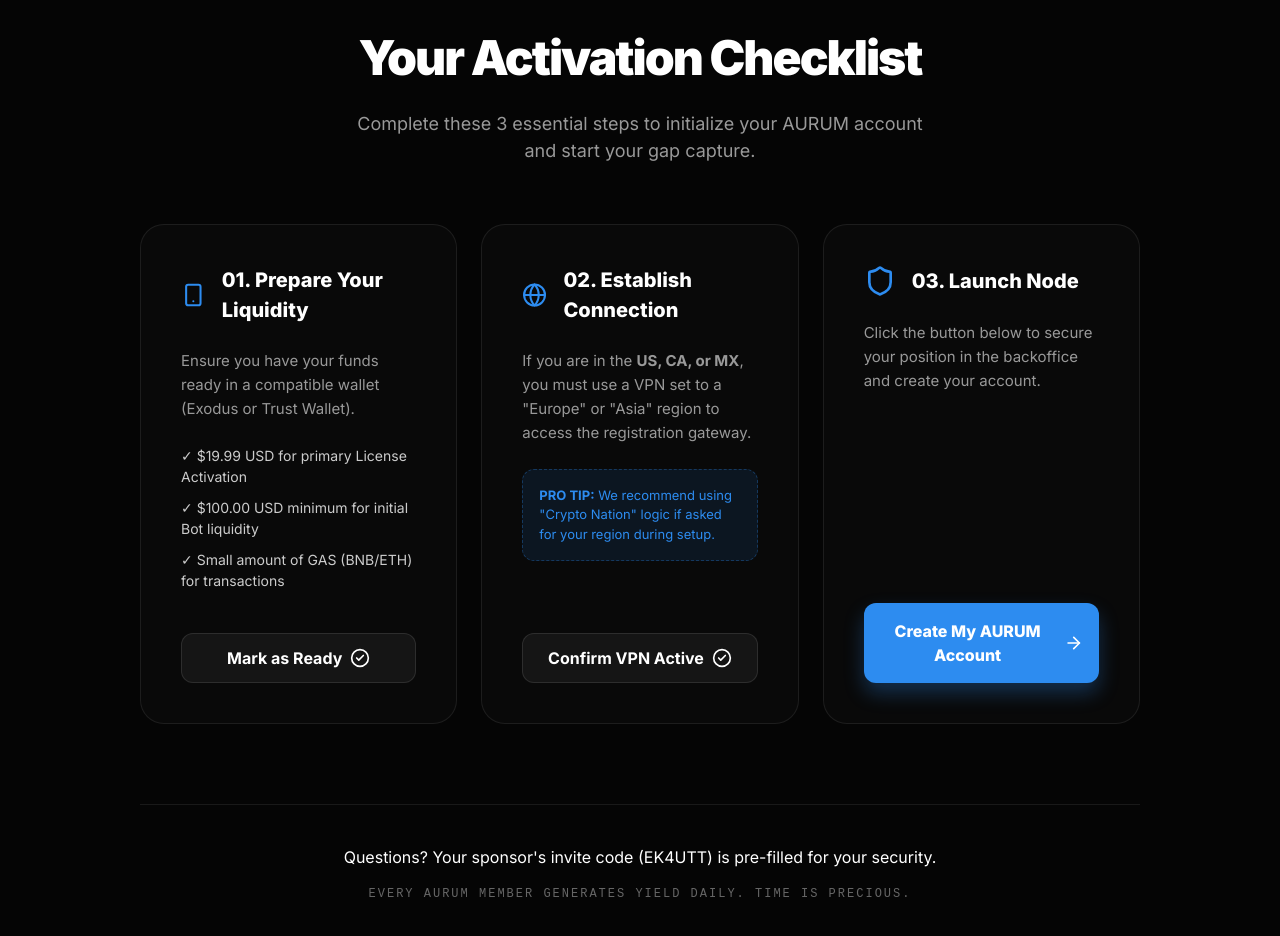
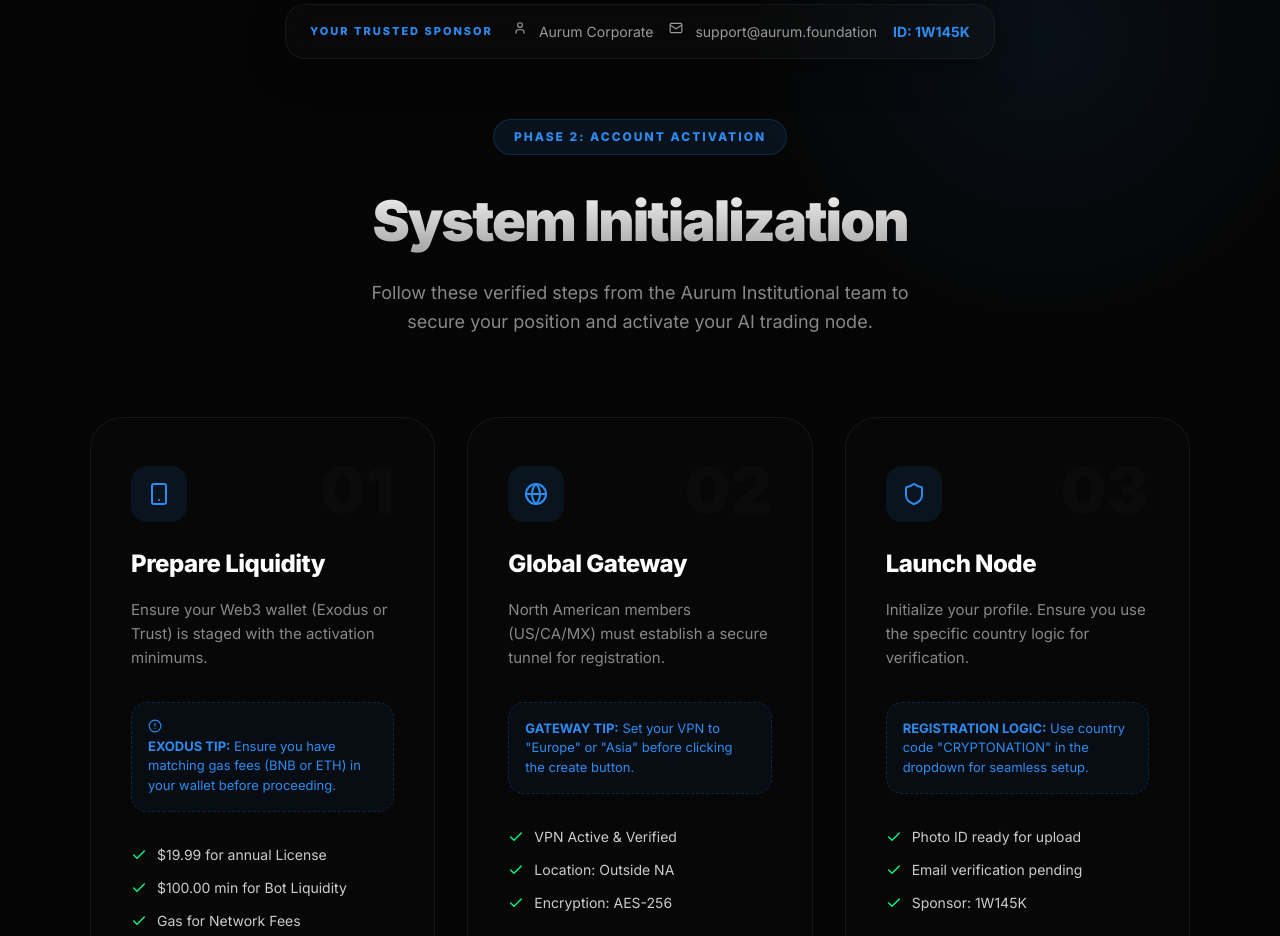
Before and after one commit to moabytemusic-code/welcometoaurum, a Next.js app: page /onboarding in a window 1280 px wide. Shown: the part 116-1052 px from the top of the page. Built offline with nearby package versions, Linux system fonts and the light colour scheme; no server answers; the database is empty.

Commit message:
feat(onboarding): deploy dynamic Supabase-driven masterpiece onboarding with command center UX

```diff
--- a/package.json
+++ b/package.json
@@ -9,6 +9,7 @@
     "lint": "eslint"
   },
   "dependencies": {
+    "@supabase/supabase-js": "^2.103.2",
     "framer-motion": "^12.38.0",
     "lucide-react": "^1.8.0",
     "next": "16.2.3",
--- a/src/app/api/rotator/route.js
+++ b/src/app/api/rotator/route.js
@@ -1,32 +1,39 @@
 import { NextResponse } from 'next/server';
-import rotatorData from '../../../data/rotator.json';
+import { supabase } from '@/lib/supabase';
 
 export async function GET() {
   try {
-    const codes = rotatorData.codes || [];
+    // Note: To get a truly random row efficiently in large tables,
+    // a common pattern is querying a random offset.
+    // However, for small/medium affiliate tables, fetching all active IDs is safe.
 
-    // Fallback if list is empty
-    if (codes.length === 0) {
-      const fallbackCode = process.env.NEXT_PUBLIC_SPONSOR_ID || "1W145K";
-      return NextResponse.json({
-        code: fallbackCode,
-        url: `https://backoffice.aurum.foundation/register?ref=${fallbackCode}`
-      });
+    const { data: partners, error } = await supabase
+      .from('aurum_affiliates')
+      .select('affiliate_code, full_name, email, phone');
+
+    if (error || !partners || partners.length === 0) {
+      throw new Error(error?.message || 'No partners found in Supabase');
     }
 
-    // Pick a random code
-    const randomIndex = Math.floor(Math.random() * codes.length);
-    const selectedCode = codes[randomIndex];
+    // Pick a random partner
+    const randomIndex = Math.floor(Math.random() * partners.length);
+    const selected = partners[randomIndex];
 
     return NextResponse.json({
-      code: selectedCode,
-      url: `https://backoffice.aurum.foundation/register?ref=${selectedCode}`
+      code: selected.affiliate_code,
+      name: selected.full_name,
+      email: selected.email,
+      phone: selected.phone,
+      url: `https://backoffice.aurum.foundation/register?ref=${selected.affiliate_code}`
     });
   } catch (error) {
-    console.error('Rotator API Error:', error);
-    // Safe hard fallback
+    console.error('Rotator Supabase API Error:', error);
+    // Safe hard fallback to primary sponsor
     return NextResponse.json({
       code: "1W145K",
+      name: "Aurum Corporate",
+      email: "support@aurum.foundation",
+      phone: "N/A",
       url: "https://backoffice.aurum.foundation/register?ref=1W145K"
     });
   }
--- a/src/app/onboarding/onboarding.module.css
+++ b/src/app/onboarding/onboarding.module.css
@@ -2,111 +2,204 @@
   background: #050505;
   color: white;
   min-height: 100vh;
-  padding: 80px 24px;
+  padding: 120px 24px 60px;
   font-family: 'Inter', sans-serif;
+  position: relative;
+  overflow-x: hidden;
+}
+
+/* Background Glows */
+.main::before {
+  content: '';
+  position: absolute;
+  top: -10%;
+  right: -5%;
+  width: 600px;
+  height: 600px;
+  background: radial-gradient(circle, rgba(45, 140, 240, 0.08) 0%, transparent 70%);
+  z-index: 0;
+  pointer-events: none;
 }
 
 .container {
-  max-width: 1000px;
+  max-width: 1100px;
   margin: 0 auto;
+  position: relative;
+  z-index: 10;
+}
+
+/* Sponsor Badge Style */
+.sponsorBadge {
+  background: rgba(255, 255, 255, 0.02);
+  border: 1px solid rgba(255, 255, 255, 0.05);
+  backdrop-filter: blur(20px);
+  padding: 16px 24px;
+  border-radius: 20px;
+  display: flex;
+  align-items: center;
+  gap: 20px;
+  width: fit-content;
+  margin: 0 auto 60px;
+  box-shadow: 0 10px 40px rgba(0,0,0,0.3);
+}
+
+.sponsorLabel {
+  text-transform: uppercase;
+  font-size: 11px;
+  letter-spacing: 2px;
+  color: #2D8CF0;
+  font-weight: 800;
+  white-space: nowrap;
+}
+
+.sponsorInfo {
+  display: flex;
+  align-items: center;
+  gap: 16px;
+  font-size: 14px;
+  color: #fff;
+}
+
+.sponsorMeta {
+  display: flex;
+  gap: 12px;
+  color: #999;
 }
 
 .header {
   text-align: center;
-  margin-bottom: 60px;
+  margin-bottom: 80px;
 }
 
 .badge {
   background: rgba(45, 140, 240, 0.1);
   color: #2D8CF0;
   display: inline-block;
-  padding: 6px 16px;
-  border-radius: 6px;
-  font-size: 13px;
+  padding: 8px 20px;
+  border-radius: 100px;
+  font-size: 12px;
   font-weight: 800;
   letter-spacing: 2px;
   margin-bottom: 24px;
   border: 1px solid rgba(45, 140, 240, 0.2);
+  text-transform: uppercase;
 }
 
 .title {
-  font-size: 48px;
+  font-size: 56px;
   font-weight: 900;
   margin-bottom: 16px;
   letter-spacing: -2px;
+  background: linear-gradient(to bottom, #fff, #999);
+  -webkit-background-clip: text;
+  -webkit-text-fill-color: transparent;
 }
 
 .subtitle {
-  color: #999;
+  color: #888;
   font-size: 18px;
   max-width: 600px;
   margin: 0 auto;
+  line-height: 1.6;
 }
 
 .stepsGrid {
   display: grid;
-  grid-template-columns: repeat(auto-fit, minmax(300px, 1fr));
-  gap: 24px;
+  grid-template-columns: repeat(3, 1fr);
+  gap: 32px;
+  margin-bottom: 80px;
 }
 
 .stepCard {
-  background: rgba(255,255,255,0.02);
-  border: 1px solid rgba(255,255,255,0.08);
-  padding: 40px;
-  border-radius: 24px;
-  transition: all 0.3s;
+  background: rgba(255,255,255,0.01);
+  border: 1px solid rgba(255,255,255,0.06);
+  padding: 48px 40px;
+  border-radius: 32px;
+  transition: all 0.4s cubic-bezier(0.16, 1, 0.3, 1);
   display: flex;
   flex-direction: column;
+  position: relative;
+  overflow: hidden;
+}
+
+.stepCard:hover {
+  background: rgba(255,255,255,0.03);
+  border-color: rgba(255,255,255,0.12);
+  transform: translateY(-8px);
 }
 
 .stepCard.active {
-  background: rgba(0, 255, 0, 0.05);
-  border-color: rgba(0, 255, 0, 0.2);
+  background: rgba(45, 140, 240, 0.03);
+  border-color: rgba(45, 140, 240, 0.3);
+  box-shadow: 0 0 40px rgba(45, 140, 240, 0.1);
 }
 
-.stepHeader {
+.stepNumber {
+  position: absolute;
+  top: 40px;
+  right: 40px;
+  font-size: 64px;
+  font-weight: 900;
+  color: rgba(255,255,255,0.02);
+  line-height: 1;
+  pointer-events: none;
+}
+
+.iconWrapper {
+  width: 56px;
+  height: 56px;
+  background: rgba(45, 140, 240, 0.1);
+  border-radius: 16px;
   display: flex;
   align-items: center;
-  gap: 16px;
+  justify-content: center;
   margin-bottom: 24px;
+  color: #2D8CF0;
 }
 
-.icon {
-  color: #2D8CF0;
-  width: 32px;
-  height: 32px;
+.stepTitle {
+  font-size: 24px;
+  font-weight: 800;
+  margin-bottom: 16px;
+  letter-spacing: -0.5px;
 }
 
-.stepHeader h3 {
-  font-size: 20px;
-  font-weight: 800;
-}
-
-.stepCard p {
-  color: #999;
+.stepDesc {
+  color: #888;
   line-height: 1.6;
-  margin-bottom: 24px;
+  margin-bottom: 32px;
   font-size: 15px;
 }
 
 .checklist {
   list-style: none;
   padding: 0;
-  margin: 0 0 32px 0;
-  color: #ccc;
-  font-size: 14px;
+  margin: 0 0 40px 0;
+  display: flex;
+  flex-direction: column;
+  gap: 12px;
 }
 
 .checklist li {
-  margin-bottom: 10px;
+  display: flex;
+  align-items: center;
+  gap: 10px;
+  font-size: 14px;
+  color: #ccc;
+}
+
+.checkIcon {
+  color: #00ff88;
+  width: 16px;
+  height: 16px;
 }
 
 .checkBtn {
-  background: rgba(255,255,255,0.05);
+  background: rgba(255,255,255,0.03);
   border: 1px solid rgba(255,255,255,0.1);
   color: white;
-  padding: 12px;
-  border-radius: 12px;
+  padding: 16px;
+  border-radius: 16px;
   cursor: pointer;
   display: flex;
   align-items: center;
@@ -114,54 +207,101 @@
   font-weight: 700;
   margin-top: auto;
   transition: all 0.3s;
+  font-size: 14px;
+  letter-spacing: 0.5px;
 }
 
 .checkBtn:hover {
-  background: rgba(255,255,255,0.1);
+  background: rgba(255,255,255,0.08);
+  border-color: rgba(255,255,255,0.2);
+}
+
+.checkBtn.btnActive {
+  background: #2D8CF0;
+  border-color: #2D8CF0;
+  color: white;
 }
 
 .proTip {
-  background: rgba(45, 140, 240, 0.1);
+  background: rgba(45, 140, 240, 0.05);
+  border: 1px dashed rgba(45, 140, 240, 0.2);
   padding: 16px;
-  border-radius: 12px;
+  border-radius: 16px;
   font-size: 13px;
   color: #2D8CF0;
-  margin-bottom: 24px;
-  border: 1px dashed rgba(45, 140, 240, 0.3);
+  margin-bottom: 32px;
+  line-height: 1.5;
 }
 
 .registerBtn {
-  background: #2D8CF0;
+  background: linear-gradient(135deg, #2D8CF0 0%, #15579e 100%);
   color: white;
   text-decoration: none;
-  padding: 16px;
-  border-radius: 12px;
+  padding: 20px;
+  border-radius: 16px;
   text-align: center;
   font-weight: 800;
   display: flex;
   align-items: center;
   justify-content: center;
   margin-top: auto;
-  box-shadow: 0 10px 20px rgba(45, 140, 240, 0.3);
-  transition: transform 0.3s;
+  box-shadow: 0 10px 30px rgba(45, 140, 240, 0.3);
+  transition: all 0.3s;
+  font-size: 16px;
 }
 
 .registerBtn:hover {
-  transform: translateY(-2px);
+  transform: translateY(-4px);
+  box-shadow: 0 15px 40px rgba(45, 140, 240, 0.4);
 }
 
 .footer {
-  margin-top: 80px;
   text-align: center;
-  padding-top: 40px;
-  border-top: 1px solid rgba(255,255,255,0.08);
+  border-top: 1px solid rgba(255,255,255,0.05);
+  padding-top: 60px;
 }
 
-.disclaimer {
-  margin-top: 16px;
+.countdown {
   font-family: 'Courier New', monospace;
   font-size: 12px;
-  color: #666;
+  color: #555;
   text-transform: uppercase;
-  letter-spacing: 2px;
+  letter-spacing: 4px;
+  margin-bottom: 20px;
 }
+
+.terms {
+  font-size: 13px;
+  color: #444;
+  max-width: 600px;
+  margin: 0 auto;
+}
+
+@media (max-width: 1024px) {
+  .stepsGrid {
+    grid-template-columns: 1fr;
+    gap: 20px;
+  }
+
+  .title {
+    font-size: 40px;
+  }
+}
+
+@media (max-width: 768px) {
+  .main {
+    padding: 80px 16px 40px;
+  }
+
+  .sponsorBadge {
+    flex-direction: column;
+    text-align: center;
+    gap: 12px;
+    width: 100%;
+  }
+
+  .sponsorInfo {
+    flex-direction: column;
+    gap: 8px;
+  }
+}
--- a/src/app/onboarding/page.js
+++ b/src/app/onboarding/page.js
@@ -2,18 +2,31 @@
 
 import { useState, useEffect } from 'react';
 import styles from './onboarding.module.css';
-import { Shield, Smartphone, Globe, ArrowRight, CheckCircle2 } from 'lucide-react';
+import {
+  Shield,
+  Smartphone,
+  Globe,
+  ArrowRight,
+  CheckCircle2,
+  Mail,
+  Phone,
+  User,
+  Check,
+  AlertCircle
+} from 'lucide-react';
 
 export default function Onboarding() {
   const [complete, setComplete] = useState([false, false, false]);
   const [rotatorData, setRotatorData] = useState({
     code: "...",
+    name: "Loading Sponsor...",
+    email: "",
+    phone: "",
     url: "https://backoffice.aurum.foundation/register"
   });
 
   useEffect(() => {
     const resolveCode = async () => {
-      // Step 1: Check persistence
       const stored = localStorage.getItem('aurum_affiliate');
       if (stored) {
         try {
@@ -25,7 +38,6 @@
         }
       }
 
-      // Step 2: Fetch from rotator API
       try {
         const res = await fetch('/api/rotator');
         if (!res.ok) throw new Error('Rotator fail');
@@ -34,9 +46,11 @@
         localStorage.setItem('aurum_affiliate', JSON.stringify(data));
       } catch (err) {
         console.error('Rotator error:', err);
-        // Fallback to env default
         const fallback = {
           code: "1W145K",
+          name: "Aurum Corporate",
+          email: "support@aurum.foundation",
+          phone: "N/A",
           url: "https://backoffice.aurum.foundation/register?ref=1W145K"
         };
         setRotatorData(fallback);
@@ -55,54 +69,98 @@
   return (
     <main className={styles.main}>
       <div className={styles.container}>
+
+        {/* Floating Sponsor Badge */}
+        <div className={styles.sponsorBadge}>
+          <div className={styles.sponsorLabel}>Your Trusted Sponsor</div>
+          <div className={styles.sponsorInfo}>
+            <div className={styles.sponsorMeta}><User size={14}/> {rotatorData.name}</div>
+            {rotatorData.email && <div className={styles.sponsorMeta}><Mail size={14}/> {rotatorData.email}</div>}
+            {rotatorData.phone && rotatorData.phone !== "N/A" && <div className={styles.sponsorMeta}><Phone size={14}/> {rotatorData.phone}</div>}
+            <div className={styles.sponsorMeta} style={{color: '#2D8CF0', fontWeight: 'bold'}}>ID: {rotatorData.code}</div>
+          </div>
+        </div>
+
         <header className={styles.header}>
-          <div className={styles.badge}>Phase 2: Activation</div>
-          <h1 className={styles.title}>Your Activation Checklist</h1>
-          <p className={styles.subtitle}>Complete these 3 essential steps to initialize your AURUM account and start your gap capture.</p>
+          <div className={styles.badge}>Phase 2: Account Activation</div>
+          <h1 className={styles.title}>System Initialization</h1>
+          <p className={styles.subtitle}>
+            Follow these verified steps from the Aurum Institutional team to secure your position and activate your AI trading node.
+          </p>
         </header>
 
         <div className={styles.stepsGrid}>
-          {/* Step 1: Funding */}
+
+          {/* Step 1: Liquidity */}
           <div className={`${styles.stepCard} ${complete[0] ? styles.active : ''}`}>
-            <div className={styles.stepHeader}>
-              <Smartphone className={styles.icon} />
-              <h3>01. Prepare Your Liquidity</h3>
+            <div className={styles.stepNumber}>01</div>
+            <div className={styles.iconWrapper}><Smartphone /></div>
+            <h3 className={styles.stepTitle}>Prepare Liquidity</h3>
+            <p className={styles.stepDesc}>Ensure your Web3 wallet (Exodus or Trust) is staged with the activation minimums.</p>
+
+            <div className={styles.proTip}>
+              <AlertCircle size={14} style={{marginBottom: '4px'}}/>
+              <strong>EXODUS TIP:</strong> Ensure you have matching gas fees (BNB or ETH) in your wallet before proceeding.
             </div>
-            <p>Ensure you have your funds ready in a compatible wallet (Exodus or Trust Wallet).</p>
+
             <ul className={styles.checklist}>
-              <li>✓ $19.99 USD for primary License Activation</li>
-              <li>✓ $100.00 USD minimum for initial Bot liquidity</li>
-              <li>✓ Small amount of GAS (BNB/ETH) for transactions</li>
+              <li><Check className={styles.checkIcon}/> $19.99 for annual License</li>
+              <li><Check className={styles.checkIcon}/> $100.00 min for Bot Liquidity</li>
+              <li><Check className={styles.checkIcon}/> Gas for Network Fees</li>
             </ul>
-            <button className={styles.checkBtn} onClick={() => toggleStep(0)}>
-              {complete[0] ? 'Funds Ready' : 'Mark as Ready'}
-              <CheckCircle2 className="ml-2 w-5 h-5" />
+
+            <button
+              className={`${styles.checkBtn} ${complete[0] ? styles.btnActive : ''}`}
+              onClick={() => toggleStep(0)}
+            >
+              {complete[0] ? 'LIQUIDITY READY' : 'MARK AS READY'}
+              {complete[0] && <CheckCircle2 className="ml-2 w-4 h-4" />}
             </button>
           </div>
 
-          {/* Step 2: VPN */}
+          {/* Step 2: Global Guard */}
           <div className={`${styles.stepCard} ${complete[1] ? styles.active : ''}`}>
-            <div className={styles.stepHeader}>
-              <Globe className={styles.icon} />
-              <h3>02. Establish Connection</h3>
+            <div className={styles.stepNumber}>02</div>
+            <div className={styles.iconWrapper}><Globe /></div>
+            <h3 className={styles.stepTitle}>Global Gateway</h3>
+            <p className={styles.stepDesc}>North American members (US/CA/MX) must establish a secure tunnel for registration.</p>
+
+            <div className={styles.proTip}>
+              <strong>GATEWAY TIP:</strong> Set your VPN to "Europe" or "Asia" before clicking the create button.
             </div>
-            <p>If you are in the <strong>US, CA, or MX</strong>, you must use a VPN set to a "Europe" or "Asia" region to access the registration gateway.</p>
-            <div className={styles.proTip}>
-              <strong>PRO TIP:</strong> We recommend using "Crypto Nation" logic if asked for your region during setup.
-            </div>
-            <button className={styles.checkBtn} onClick={() => toggleStep(1)}>
-              {complete[1] ? 'VPN Active' : 'Confirm VPN Active'}
-              <CheckCircle2 className="ml-2 w-5 h-5" />
+
+            <ul className={styles.checklist}>
+              <li><Check className={styles.checkIcon}/> VPN Active & Verified</li>
+              <li><Check className={styles.checkIcon}/> Location: Outside NA</li>
+              <li><Check className={styles.checkIcon}/> Encryption: AES-256</li>
+            </ul>
+
+            <button
+              className={`${styles.checkBtn} ${complete[1] ? styles.btnActive : ''}`}
+              onClick={() => toggleStep(1)}
+            >
+              {complete[1] ? 'GATEWAY SECURED' : 'VERIFY CONNECTION'}
+              {complete[1] && <CheckCircle2 className="ml-2 w-4 h-4" />}
             </button>
           </div>
 
-          {/* Step 3: Registration */}
+          {/* Step 3: Deployment */}
           <div className={`${styles.stepCard} ${complete[2] ? styles.active : ''}`}>
-            <div className={styles.stepHeader}>
-              <Shield className={styles.icon} />
-              <h3>03. Launch Node</h3>
+            <div className={styles.stepNumber}>03</div>
+            <div className={styles.iconWrapper}><Shield /></div>
+            <h3 className={styles.stepTitle}>Launch Node</h3>
+            <p className={styles.stepDesc}>Initialize your profile. Ensure you use the specific country logic for verification.</p>
+
+            <div className={styles.proTip}>
+              <strong>REGISTRATION LOGIC:</strong> Use country code "CRYPTONATION" in the dropdown for seamless setup.
             </div>
-            <p>Click the button below to secure your position in the backoffice and create your account.</p>
+
+            <ul className={styles.checklist}>
+              <li><Check className={styles.checkIcon}/> Photo ID ready for upload</li>
+              <li><Check className={styles.checkIcon}/> Email verification pending</li>
+              <li><Check className={styles.checkIcon}/> Sponsor: {rotatorData.code}</li>
+            </ul>
+
             <a
               href={rotatorData.url}
               target="_blank"
@@ -110,17 +168,19 @@
               className={styles.registerBtn}
               onClick={() => toggleStep(2)}
             >
-              Create My AURUM Account <ArrowRight className="ml-2" />
+              Deploy My Account <ArrowRight className="ml-2" />
             </a>
           </div>
+
         </div>
 
         <footer className={styles.footer}>
-          <p>Questions? Your sponsor's invite code ({rotatorData.code}) is pre-filled for your security.</p>
-          <div className={styles.disclaimer}>
-            Every Aurum member generates yield daily. Time is precious.
-          </div>
+          <div className={styles.countdown}>TIME IS PRECIOUS. EVERY SECOND IS A MISSED EARNING EVENT.</div>
+          <p className={styles.terms}>
+            By proceeding, you verify that you have contacted your sponsor ({rotatorData.name}) for final briefing. Aurum algorithms generate yield daily.
+          </p>
         </footer>
+
       </div>
     </main>
   );
--- /dev/null
+++ b/src/lib/supabase.js
@@ -0,0 +1,10 @@
+import { createClient } from '@supabase/supabase-js';
+
+const supabaseUrl = process.env.NEXT_PUBLIC_SUPABASE_URL;
+const supabaseAnonKey = process.env.NEXT_PUBLIC_SUPABASE_ANON_KEY;
+
+if (!supabaseUrl || !supabaseAnonKey) {
+  console.warn('Supabase credentials missing from environment variables.');
+}
+
+export const supabase = createClient(supabaseUrl, supabaseAnonKey);
```
Also changed, not shown: src/app/api/ticker/route.js (+28 -25 lines), 1 other file (tests, documents, lock files or other folders).
